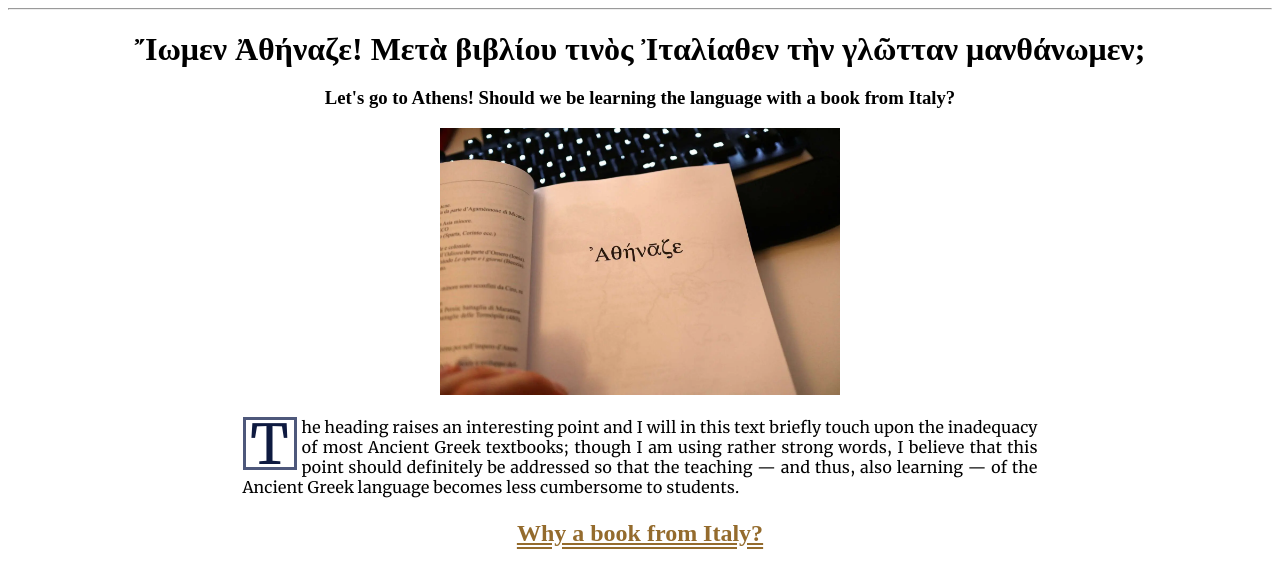
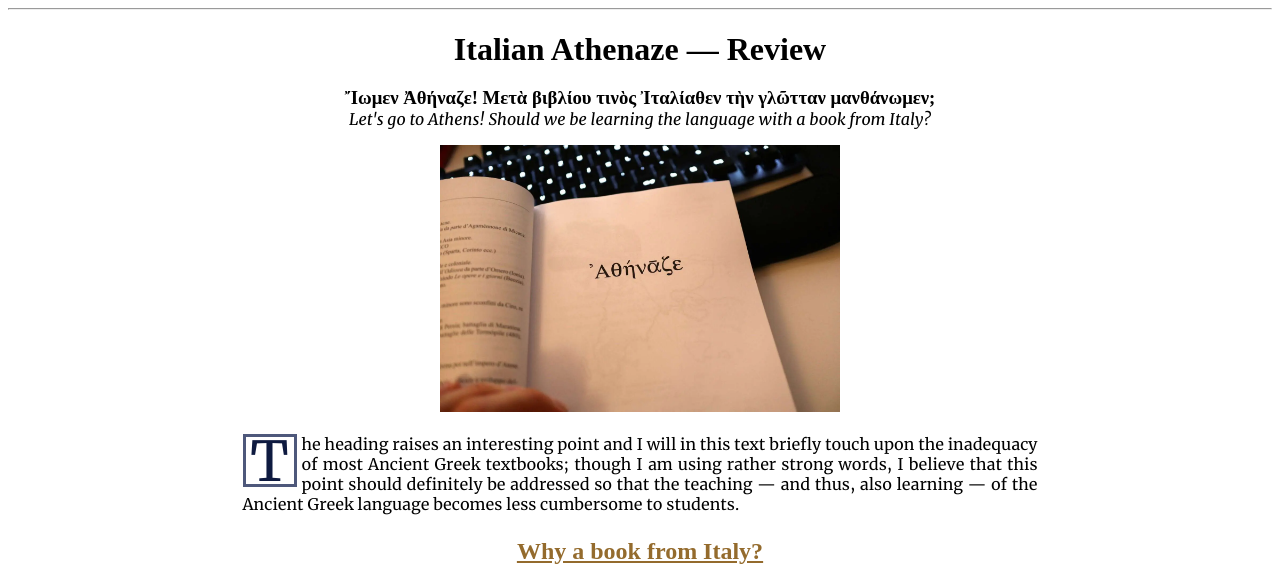
Before and after one commit to mjohanning99/ancient-greek.net, a PHP site: page /shelf/physical/itathenaze.php in a window 1280 px wide. Shown: the part 50-614 px from the top of the page. Run offline with PHP 8.4, Linux system fonts and the light colour scheme.

Commit message:
Change headings in physical shelf

```diff
--- a/CSS/styles.css
+++ b/CSS/styles.css
@@ -614,3 +614,30 @@ div.desc {
   display: table;
   clear: both;
 }
+
+div.heading-greek {
+  text-align: center;
+}
+
+.heading-greek h1:nth-of-type(1) {
+  margin-bottom: 0px;
+}
+
+.heading-greek h3:nth-of-type(1) {
+  margin-bottom: 0px;
+}
+
+.heading-greek i:nth-of-type(1) {
+  content: "";
+  display: block;
+  height: 1em;
+  margin-bottom: 20px;
+}
+
+.heading-greek i:nth-of-type(2) {
+  content: "";
+  display: block;
+  height: 1em;
+  margin-bottom: 20px;
+  margin-top: 0px;
+}
--- a/shelf/physical/itathenaze.php
+++ b/shelf/physical/itathenaze.php
@@ -2,20 +2,21 @@
 <html>
 
 <head>
-<meta name="viewport" content="width=device-width, initial-scale=1">
-<meta charset="utf-8">
-<link rel="preload" as="style" href="/CSS/styles.css">
+  <meta name="viewport" content="width=device-width, initial-scale=1">
+  <meta charset="utf-8">
+  <meta name="description" content="A review of the Italian edition of Athenaze.">
+  <link rel="preload" as="style" href="/CSS/styles.css">
   <link rel="stylesheet" href="/CSS/styles.css">
-<title>The Italian Athenaze — ancient-greek.net</title>
-<?php include('header.php'); ?>
+  <title>The Italian Athenaze — ancient-greek.net</title>
+  <?php include('header.php'); ?>
 <hr>
 </head>
 
-<div align="center">
-  <h1 style="margin-bottom: 0px;">Ἴωμεν Ἀθήναζε! Μετὰ βιβλίου τινὸς Ἰταλίαθεν τὴν γλῶτταν μανθάνωμεν;</h1>
-  <h3>Let's go to Athens! Should we be learning the language with a book from Italy?</h3>
+<div class="heading-greek">
+  <h1>Italian Athenaze — Review</h1>
+  <h3>Ἴωμεν Ἀθήναζε! Μετὰ βιβλίου τινὸς Ἰταλίαθεν τὴν γλῶτταν μανθάνωμεν;</h3>
+  <i>Let's go to Athens! Should we be learning the language with a book from Italy?</i>
   <img src="/media/imgs/athenazetitle.webp", width="400", height="400" onerror="this.onerror=null; this.src='/media/imgs/athenazetitle.jpg'" alt="" width="400" height="400">
-  <br>
 </div>
 
 <body>
--- a/shelf/presbyterium/index.php
+++ b/shelf/presbyterium/index.php
@@ -7,14 +7,15 @@
   <meta name="description" content="The Presbyterium — Reviews of books that are old (before 21st century).">
   <link rel="preload" as="style" href="/CSS/styles.css">
   <link rel="stylesheet" href="/CSS/styles.css">
-  <title>The Presbyterium — ancient-greek.net</title>
+  <title>Old Ancient Greek Books — The Presbyterium — ancient-greek.net</title>
 
   <?php include('header.php'); ?>
   <hr>
 </head>
 
 <div align="center">
-  <h1 style="margin-bottom: 0;">Τὸ πρεσβυτέριον</h1>
+  <h1 style="margin-bottom: 0;">Old Ancient Greek Books — The Presbyterium</h1>
+  <h3 style="margin-bottom: 0;">Τὸ πρεσβυτέριον</h3>
   <i>The Presbyterium — The Council of Elders</i>
   <br><br>
   <img src="/media/imgs/presbyterium.webp", width="300", height="300" onerror="this.onerror=null; this.src='/media/imgs/presbyterium.jpg'" alt="" width="300" height="300">
```
Also changed, not shown: shelf/physical/germanbook.php (+4 -4 lines), shelf/physical/hq.php (+4 -3 lines), shelf/physical/index.php (+3 -4 lines), shelf/physical/novumtestamentum.php (+4 -5 lines), shelf/physical/readersedition.php (+4 -6 lines), shelf/physical/readerseditionot.php (+4 -6 lines), shelf/physical/readinggreek.php (+5 -5 lines).
